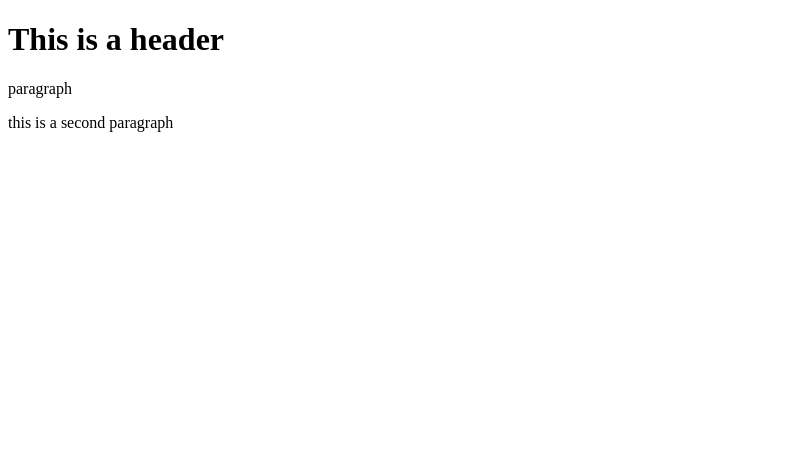
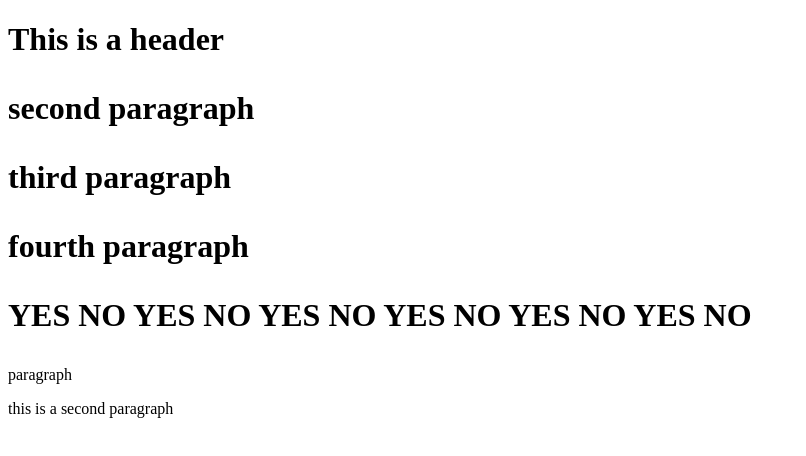
Before and after one commit to liodom/git-test, a website: page index.html in a window 1280 px wide. Shown: the whole page, without its empty margins (0-806 px from the left). Drawn offline with Linux system fonts and the light colour scheme.

Commit message:
fifth commit

```diff
--- a/index.html
+++ b/index.html
@@ -8,6 +8,10 @@
 <body>
     <h1>
         <div id="id">This is a header</div>
+        <p>second paragraph</p>
+        <p>third paragraph</p>
+        <p>fourth paragraph</p>
+        <p>YES NO YES NO YES NO YES NO YES NO YES NO </p>
     </h1>
 
     <p> paragraph</p>
```
Also changed, not shown: package.json (added, +24 -0 lines), 2 other files.
